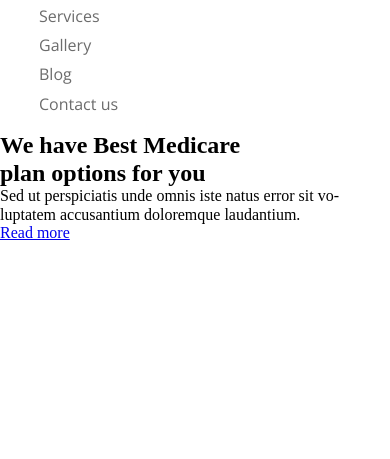
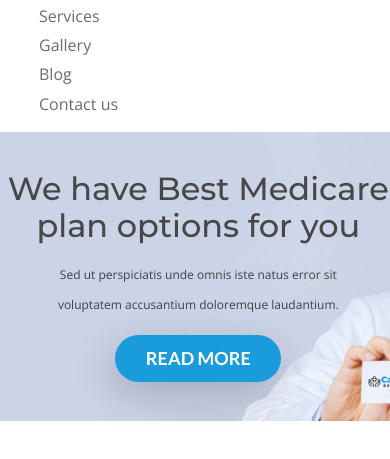
Before and after one commit to evsik/Medical-Landing, a plain HTML site: page index.html in a window 390 px wide. Shown: the part 297-756 px from the top of the page. Drawn offline with nearby package versions, Linux system fonts and the light colour scheme.

Commit message:
added slider's style

```diff
--- a/index.html
+++ b/index.html
@@ -115,14 +115,14 @@
         <div class="slider">
             <div class="slider-block">
                 <h2 class="slider-block-head">
-                    We have Best Medicare
+                    We&nbsp;have Best Medicare
                     <br>
                     plan options for you
                 </h2>
                 <p class="slider-block-text">
-                    Sed ut&nbsp;perspiciatis unde omnis iste natus error sit vo-
+                    Sed ut&nbsp;perspiciatis unde omnis iste natus error sit
                     <br>
-                    luptatem accusantium doloremque laudantium.
+                    voluptatem accusantium doloremque laudantium.
                 </p>
                 <a href="#" class="slider-block-button">
                     Read more
--- a/style.css
+++ b/style.css
@@ -151,21 +151,62 @@ header::after {
 .fa-facebook-f, .fa-google-plus-g, .fa-vk, .fa-youtube, .fa-linkedin-in {
 }
 
-main{
+main {
     flex-grow: 1;
 }
 
-.slider{}
-
-.slider-block{
+.slider {
+    background: url("images/background-main.jpg") no-repeat;
+    background-size: cover;
 }
 
-.slider-block-head{}
+.slider-block {
+    width: fit-content;
+    padding: 10% 0 10% 12%;
+    text-align: center;
+}
 
-.slider-block-text{}
+.slider-block-head {
+    margin-bottom: 30px;
+    color: #474747;
+    font-family: Montserrat, sans-serif;
+    font-size: 48px;
+    font-weight: 500;
 
-.slider-block-button{}
+}
 
+.slider-block-text {
+    color: #3f3f3f;
+    font-family: "Open Sans", sans-serif;
+    font-size: 17px;
+    font-weight: 400;
+    line-height: 30px;
+    margin-bottom: 30px;
+}
+
+.slider-block-button {
+    border-radius: 40px;
+    color: #ffffff;
+    font-family: Lato, sans-serif;
+    font-size: 18px;
+    font-weight: 700;
+    text-decoration: none;
+    display: inline-block;
+    text-transform: uppercase;
+    box-shadow: -4px 12px 40px rgba(0, 1, 1, 0.2);
+    background-color: #1a9bdc;
+    width: 166px;
+    height: 47px;
+    line-height: 47px;
+}
+
+.slider-block-button:hover {
+    opacity: 0.7;
+}
+
+.slider-block-button:active, .socials-link:active, .menu-link:active {
+    opacity: 0.5;
+}
 
 
 @media screen and (max-width: 1200px) {
@@ -185,6 +226,10 @@ main{
     .menu-link {
         font-size: 16px;
     }
+
+    .slider-block {
+        padding: 10% 0 10% 2%;
+    }
 }
 
 @media screen and (max-width: 768px) {
@@ -195,6 +240,14 @@ main{
     .navigation-block {
         flex-flow: wrap-reverse;
         justify-content: center;
+    }
+
+    .slider-block-head {
+        font-size: 40px;
+    }
+
+    .slider-block-text {
+        font-size: 14px;
     }
 }
 
@@ -228,6 +281,20 @@ main{
     .socials {
         margin-bottom: 10px;
     }
+
+    .slider {
+        /*background-position: center;*/
+    }
+
+    .slider-block-head {
+        margin-bottom: 15px;
+        font-size: 32px;
+    }
+
+    .slider-block-text {
+        margin-bottom: 15px;
+        font-size: 12px;
+    }
 }
 
 @media screen and (max-width: 350px) {
```
Also changed, not shown: images/background-main.jpg (added).
